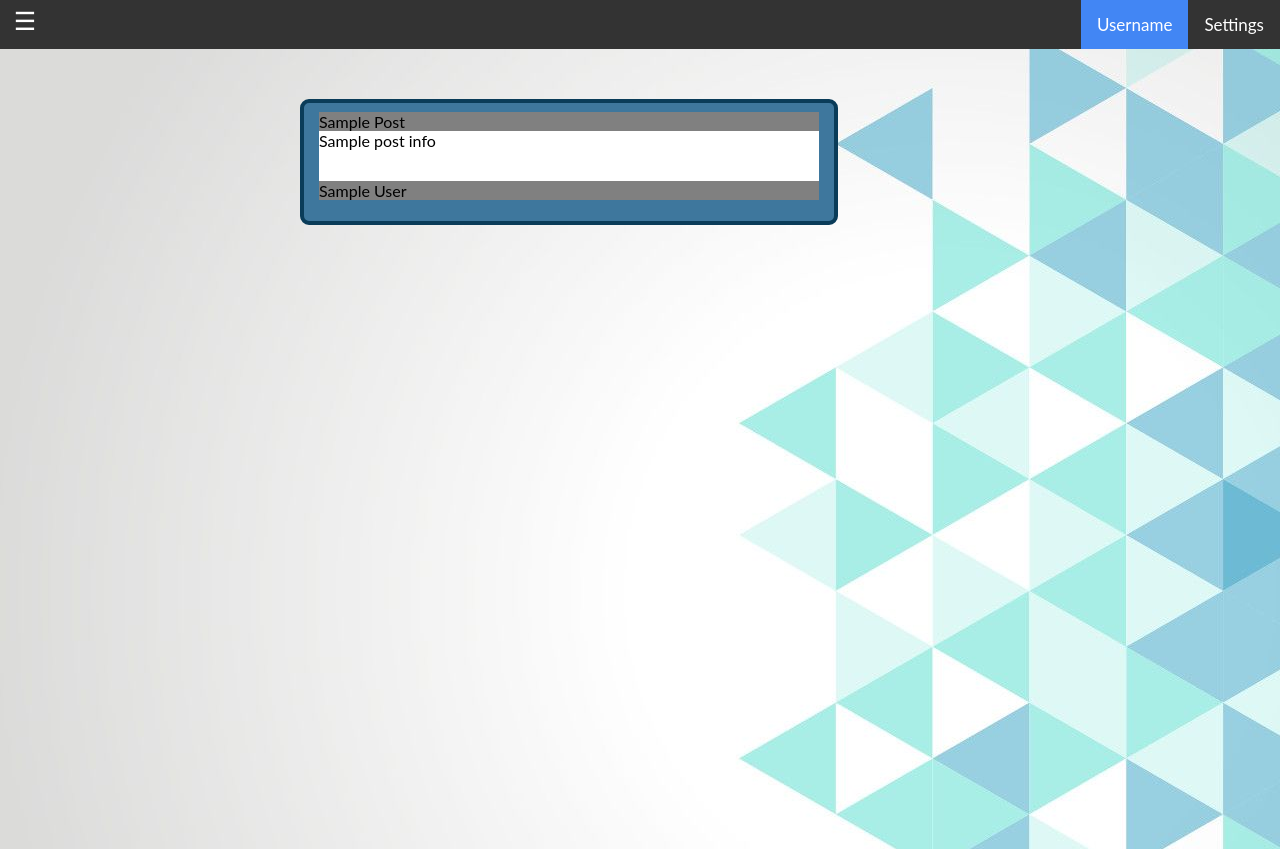
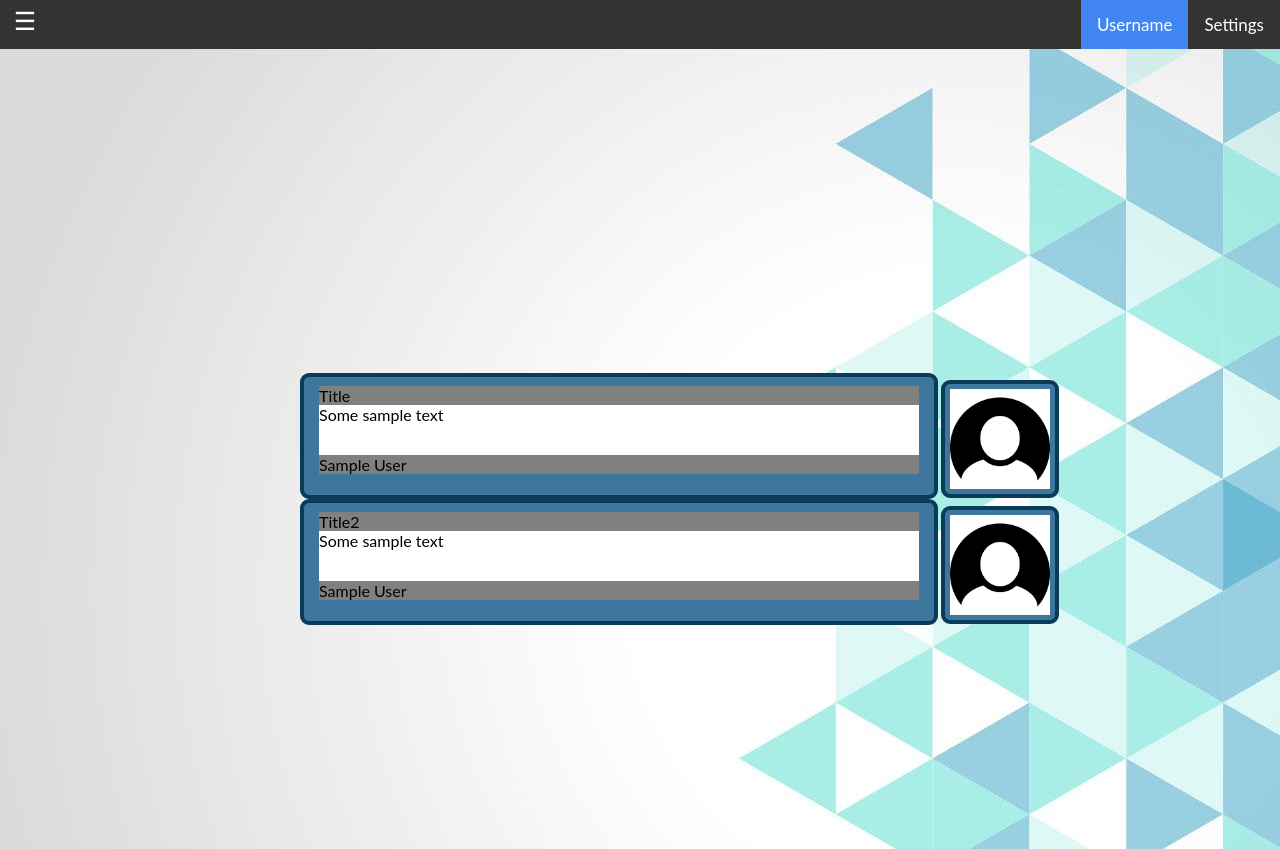
Before and after one commit to Richmond-Truong/groupFinder, a React (Create React App) app in the folder client/: page / in a window 1280 px wide. Built offline with nearby package versions, Linux system fonts and the light colour scheme.

Commit message:
Added support for multipul comments and a user profile pic

```diff
--- a/client/src/App.js
+++ b/client/src/App.js
@@ -9,7 +9,7 @@ import Page from './posts.js';
 class HomePage extends Component{
   render() {
     return [
-      <SideBar key="1"/>,
+      <SideBar key='1'/>,
       <Page key='2'/>
     ]
   }
--- a/client/src/postStyle.css
+++ b/client/src/postStyle.css
@@ -6,13 +6,27 @@
     align-content: center;
     background-image: url('./images/background.jpg')
 }
+
+.pic {
+    position: absolute;
+    right: -125px;
+    top:3px;
+    max-width: 100px;
+    max-height: 100px;
+    border: 4px solid #0a3c59;
+    background: #3e779d;
+    padding: 5px 5px;
+    border-radius: 9px;
+}
+
 .post {
     left:300px;
     top:50px;
-    position: absolute;
+    position: relative;
     padding: 9px 15px;
-    min-width: 500px;
-    min-height:100px;
+    min-width: 400px;
+    max-width: 600px;
+    height:100px;
     border: 4px solid #0a3c59;
     background: #3e779d;
     border-radius: 9px;
@@ -20,7 +34,6 @@
 }
 .post .Title{
     background-color: grey;
-    min-width:500px;
 
 }
 .post .Text{
--- a/client/src/posts.js
+++ b/client/src/posts.js
@@ -1,23 +1,51 @@
 import React, { Component }  from 'react';
 
+
+var postCount = 0;
+
 class Post extends Component{
+
+    constructor(user, title, text) {
+        super();
+        this.userName = user;
+        this.postTitle = title;
+        this.postText = text;
+    }
+
     render() {
-        return [
-            <div className="post">
-                <div className="Title"> Sample Post</div>
-                <div className="Text"> Sample post info</div>
-                <div className="Title"> Sample User</div>
+        return (
+            <div className="post" key={postCount}>
+                <div className="Title"> {this.postTitle}</div>
+                <div className="Text"> {this.postText}</div>
+                <div className="Title"> {this.userName}</div>
+                <div className="pic" key='2'>
+                    <img alt="" src={require('./images/sample_user.jpg')} width="100" height="100"/>
+                </div>
             </div>
-        ]
+            )
     }
 
 }
 
 class Page extends Component{
+    constructor(prop) {
+        super(prop);
+        this.posts_list = [];
+        this.addPost = this.addPost.bind(this)
+    }
+
+    addPost(user, title, text){
+        this.posts_list.push(new Post(user, title, text).render())
+        postCount = postCount+1;
+    }
+
     render() {
+        this.addPost("Sample User", "Title", "Some sample text")
+        this.addPost("Sample User", "Title2", "Some sample text")
+        console.log(this.posts_list)
         return [
-            <div className="page">
-                <Post/>
+            <div className="page" key="1">
+                {this.posts_list}
             </div>
         ]
     }
--- a/client/src/sideBars.js
+++ b/client/src/sideBars.js
@@ -29,8 +29,8 @@ class SideBar extends Component{
         <a href="#Projects" id="projects">Projects</a>
         <a href="#Contact" id="contact">Contact</a>
       </div>,
-      <TopBar/>,
-      <div className="sideNavButton" href="javascript:void(0)" key="2" onClick={this.open_side_bar.bind(this)}>&#9776;</div>,
+      <TopBar key='2'/>,
+      <div className="sideNavButton" href="javascript:void(0)" key='3' onClick={this.open_side_bar.bind(this)}>&#9776;</div>,
       ];
     }
 }
```
Also changed, not shown: client/src/images/sample_user.jpg (added).
